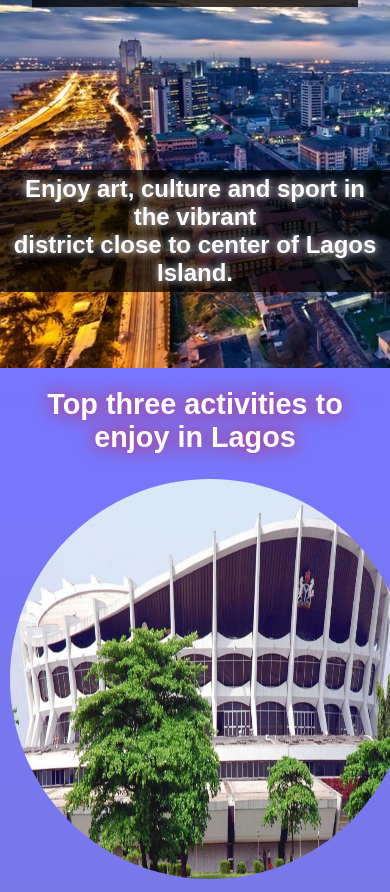
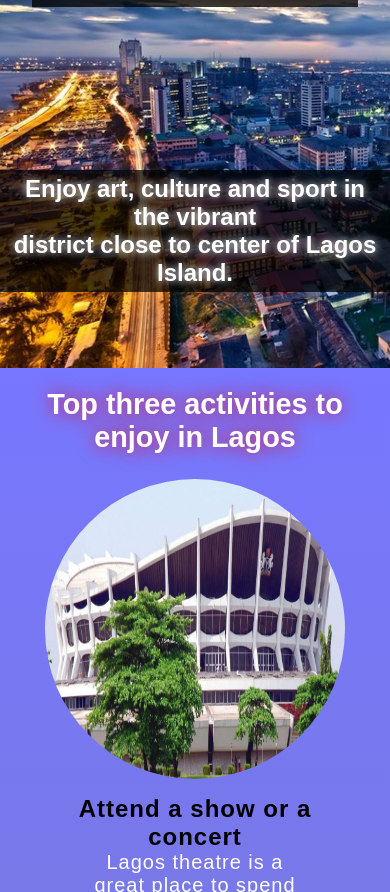
Before and after one commit to andrewgold1105/myhometownsoloproject, a plain HTML site: page index.html in a window 390 px wide. Shown: the part 147-1039 px from the top of the page. Drawn offline with Linux system fonts and the light colour scheme.

Commit message:
Update style.css

```diff
--- a/style.css
+++ b/style.css
@@ -131,7 +131,7 @@ body{
 @media (max-width:500px) {
 
     .legend {
-        height: 392.3vh;
+        height: 360.3vh;
     }
     #visit1{
         background-color:rgba(0, 0, 0, 0.774);
@@ -166,8 +166,8 @@ body{
     }
 
     #activity img{
-        height: 400px;
-        width: 400px;
+        height: 300px;
+        width: 300px;
         border-radius: 50%;
         font-size: 15px;
         margin-bottom: 13px;
```
